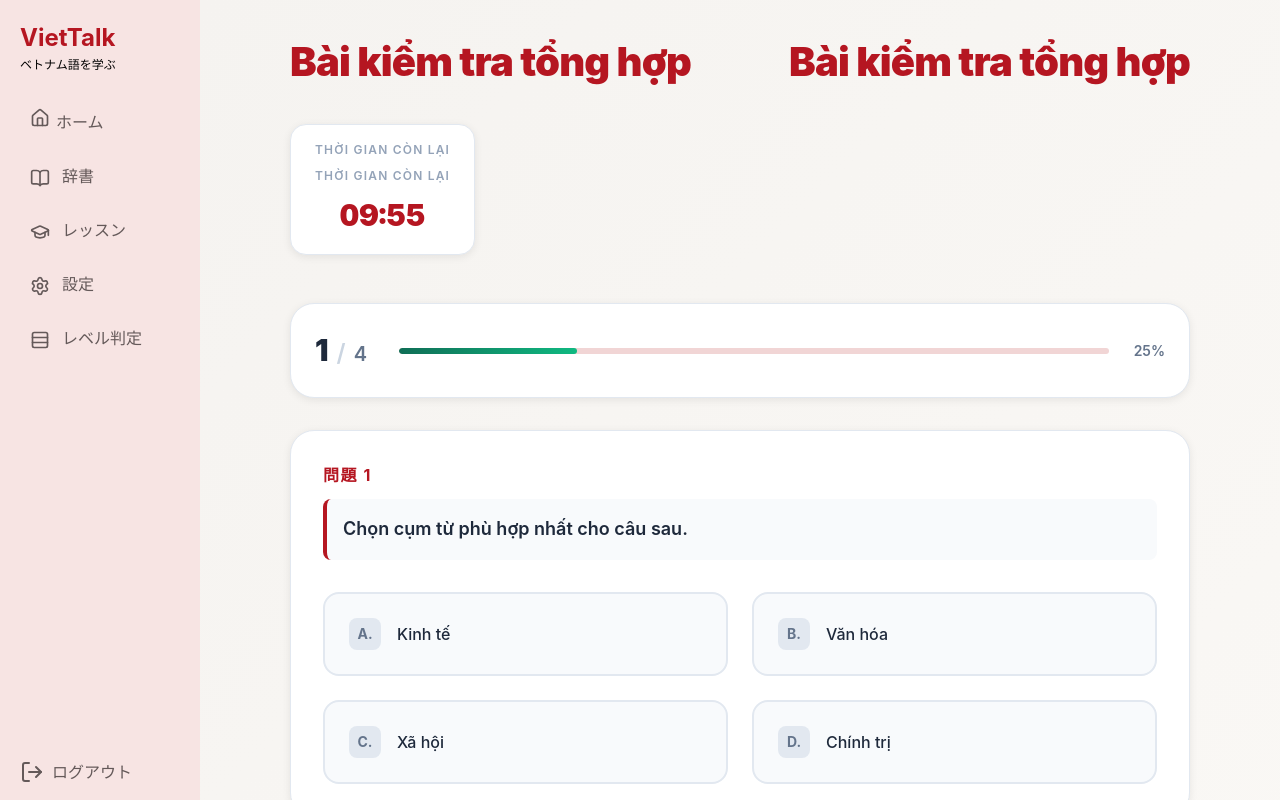
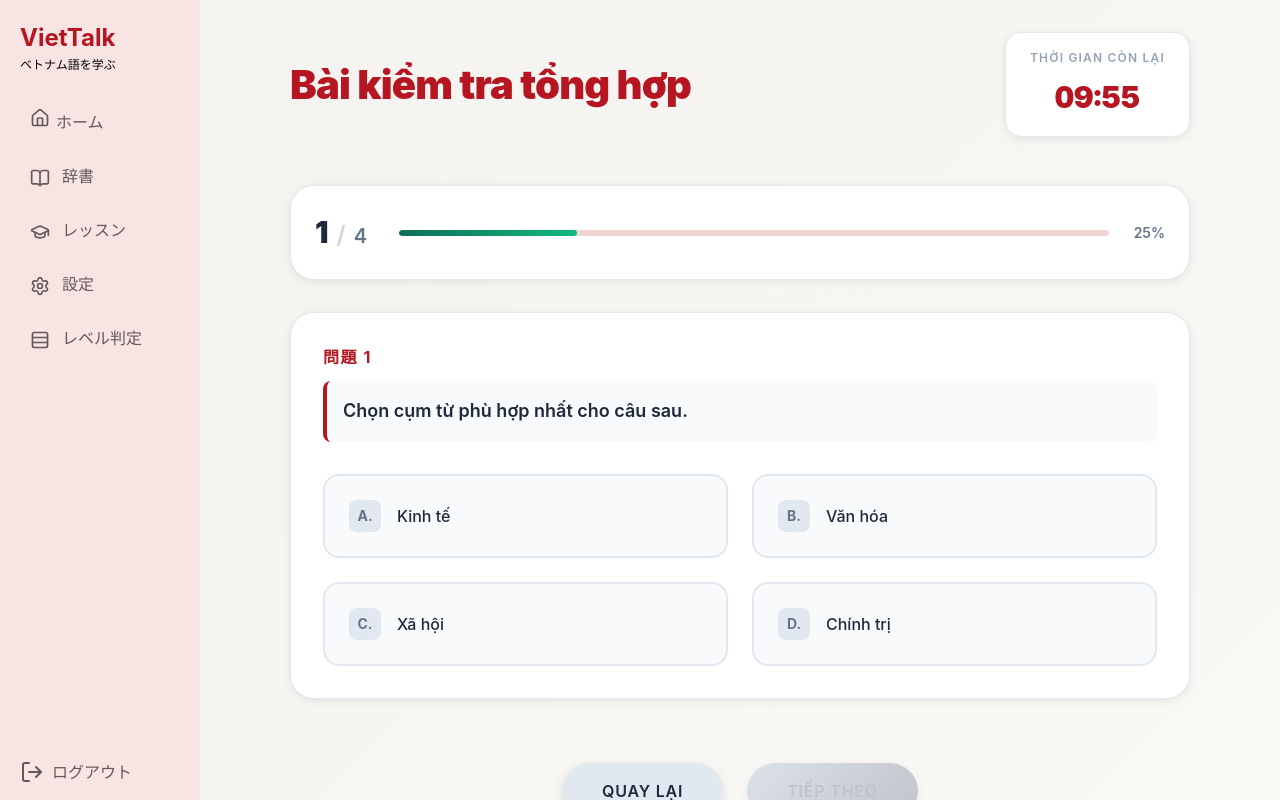
Before and after one commit to luonghoangvinh/ITSS_JP, a React (Vite) app in the folder itss_jp_vietTalk/: page /home/leveltest in a window 1280 px wide. Built offline with nearby package versions, Linux system fonts and the light colour scheme.

Commit message:
update leveltest

```diff
--- a/itss_jp_vietTalk/src/pages/LevelTest/LevelTest.tsx
+++ b/itss_jp_vietTalk/src/pages/LevelTest/LevelTest.tsx
@@ -688,9 +688,7 @@ export default function LevelTest() {
         {/* Header */}
         <div className="level-test-header">
           <h1 className="level-test-title">{mockTestData.title}</h1>
-          <h1 className="level-test-title">{mockTestData.title}</h1>
           <div className="level-test-timer">
-            <span className="timer-label">Thời gian còn lại</span>
             <span className="timer-label">Thời gian còn lại</span>
             <span className={`timer-value ${timeLeft < 60 ? 'timer-critical' : ''}`}>
               {formatTime(timeLeft)}
```
